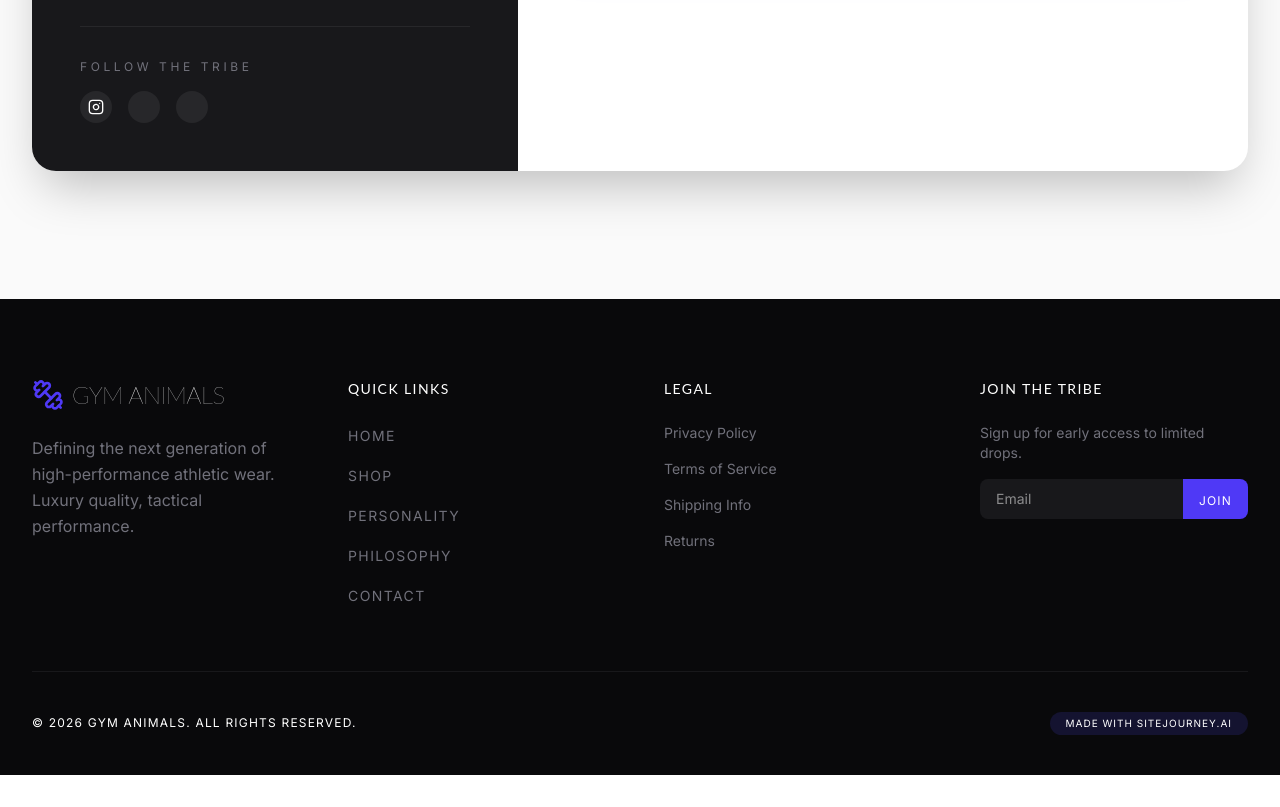
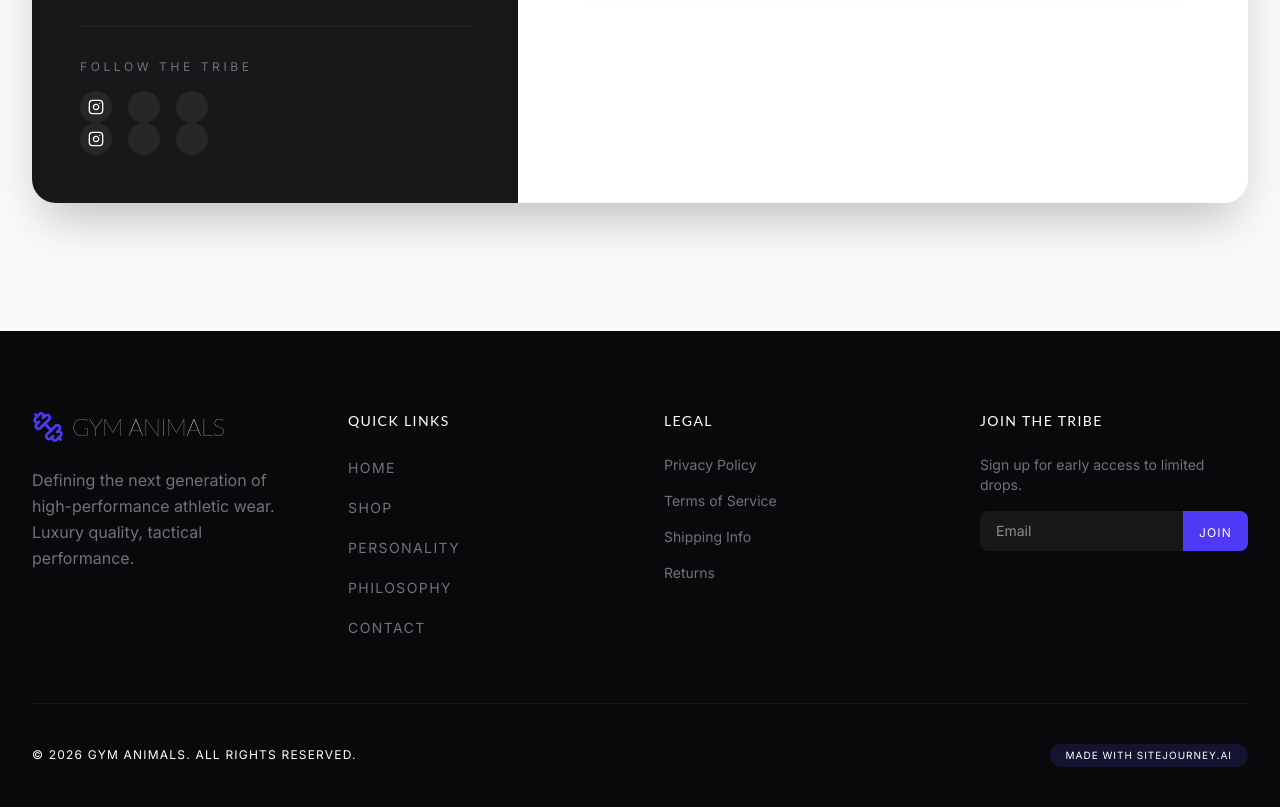
Before and after one commit to AnieEffiong/gymanimals, a React (Vite) app: page /#/ in a window 1280 px wide. Shown: the part 5520-6327 px from the top of the page. Before the commit the page ends 6295 px from the top, so only its background shows below. Built offline with nearby package versions, Linux system fonts and the light colour scheme.

Commit message:
Follow the tribe

```diff
--- a/src/components/Contact.tsx
+++ b/src/components/Contact.tsx
@@ -72,6 +72,13 @@ export default function Contact() {
                                 <div className="w-8 h-8 rounded-full bg-zinc-800 hover:bg-zinc-700 transition-colors"></div>
                                 <div className="w-8 h-8 rounded-full bg-zinc-800 hover:bg-zinc-700 transition-colors"></div>
                             </div>
+                            <div className="flex gap-4">
+                                <a href="https://www.instagram.com/gym.animalss/" target="_blank" rel="noopener noreferrer" id="social-instagram-link-j9x2k4m1" className="w-8 h-8 rounded-full bg-zinc-800 hover:bg-zinc-700 transition-colors flex items-center justify-center">
+                                    <Instagram className="w-4 h-4 text-white" />
+                                </a>
+                                <div className="w-8 h-8 rounded-full bg-zinc-800 hover:bg-zinc-700 transition-colors"></div>
+                                <div className="w-8 h-8 rounded-full bg-zinc-800 hover:bg-zinc-700 transition-colors"></div>
+                            </div>
                         </div>
                     </div>
 
```
